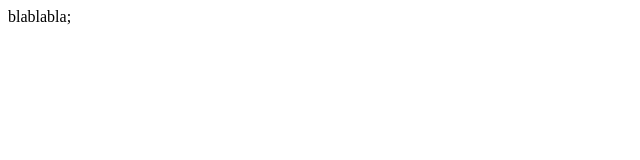
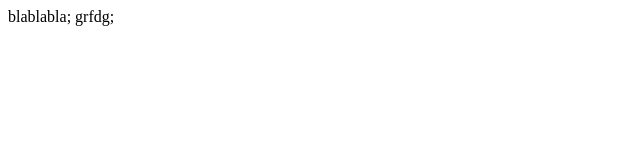
Before and after one commit to Katherine-fox/React, a plain HTML site: page index.html in a window 1280 px wide. Shown: the full height of the page, 0-640 px from the left. Drawn offline with Linux system fonts and the light colour scheme.

Commit message:
commit 2

```diff
--- a/index.html
+++ b/index.html
@@ -7,5 +7,6 @@
 </head>
 <body>
     blablabla;
+    grfdg;
 </body>
 </html>
```
